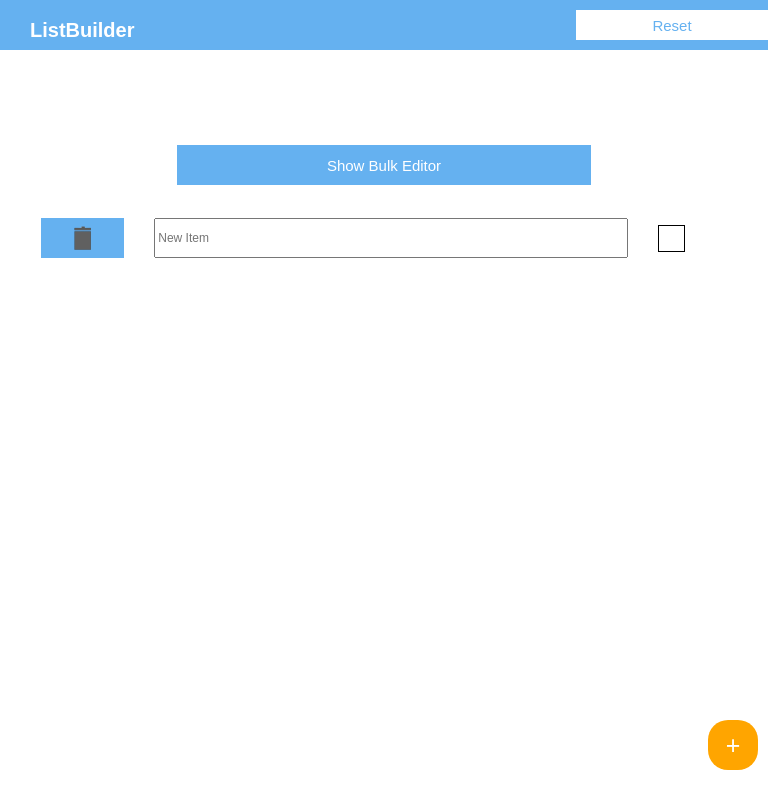
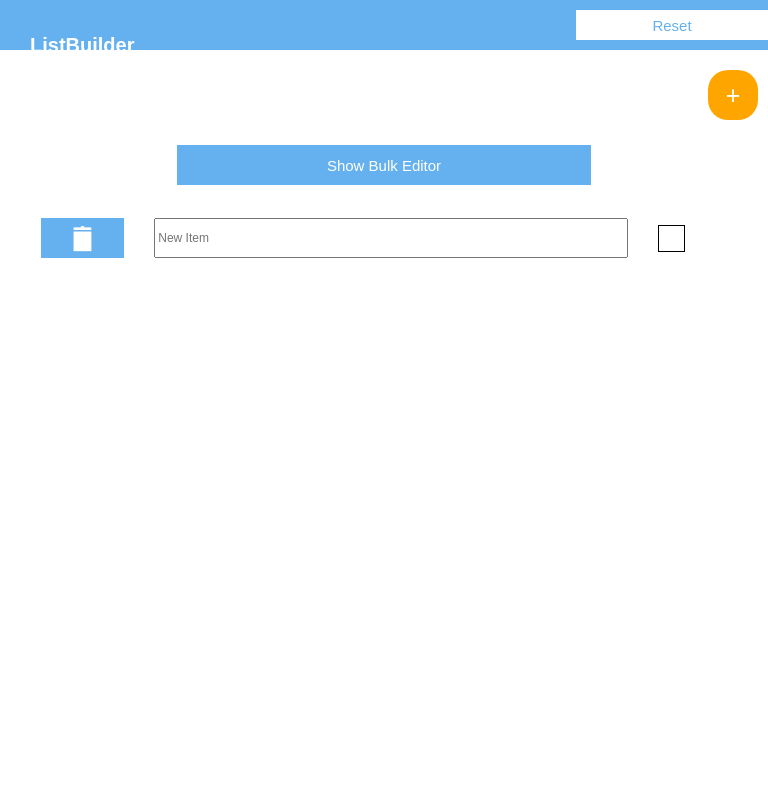
Before and after one commit to AmsterDan16/ListBuilder, a plain HTML site: page index.html in a window 768 px wide. Drawn offline with nearby package versions, Linux system fonts and the light colour scheme.

Commit message:
changed trash can picture to white

```diff
--- a/style/listbuilder.css
+++ b/style/listbuilder.css
@@ -71,7 +71,7 @@ body{
             width:100%;
             height:40px;
             /*font-size:15;*/
-            background-image:url("../img/trash.png");
+            background-image:url("../img/whiteTrash.png");
             background-size: 25px 30px;
             background-repeat:no-repeat;
             background-position:center;
@@ -98,7 +98,7 @@ body{
     }
     #topBar p{
         font-size:25;
-        font-height:50px;
+        line-height:50px;
     }
     #topBar #mobile_reset_btn{
         display:none;
@@ -165,7 +165,6 @@ body{
     #topBar p{
         float:left;
         font-size:20;
-        font-height:20px;
     }
     #topBar #mobile_reset_btn{
         float:right;
@@ -183,7 +182,7 @@ body{
     #mobile_add_btn{
         display:unset;
         position:fixed;
-        bottom:30;
+        top:70;
         right:10;
         background-color:orange;
         border-radius:20px;
```
